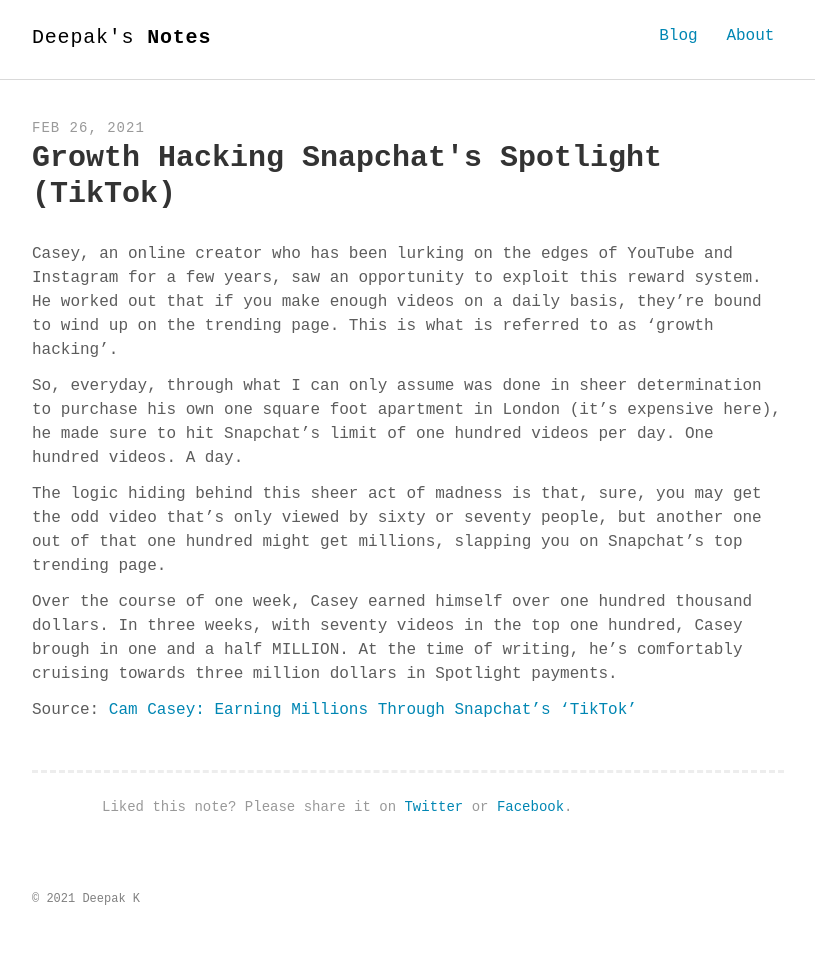
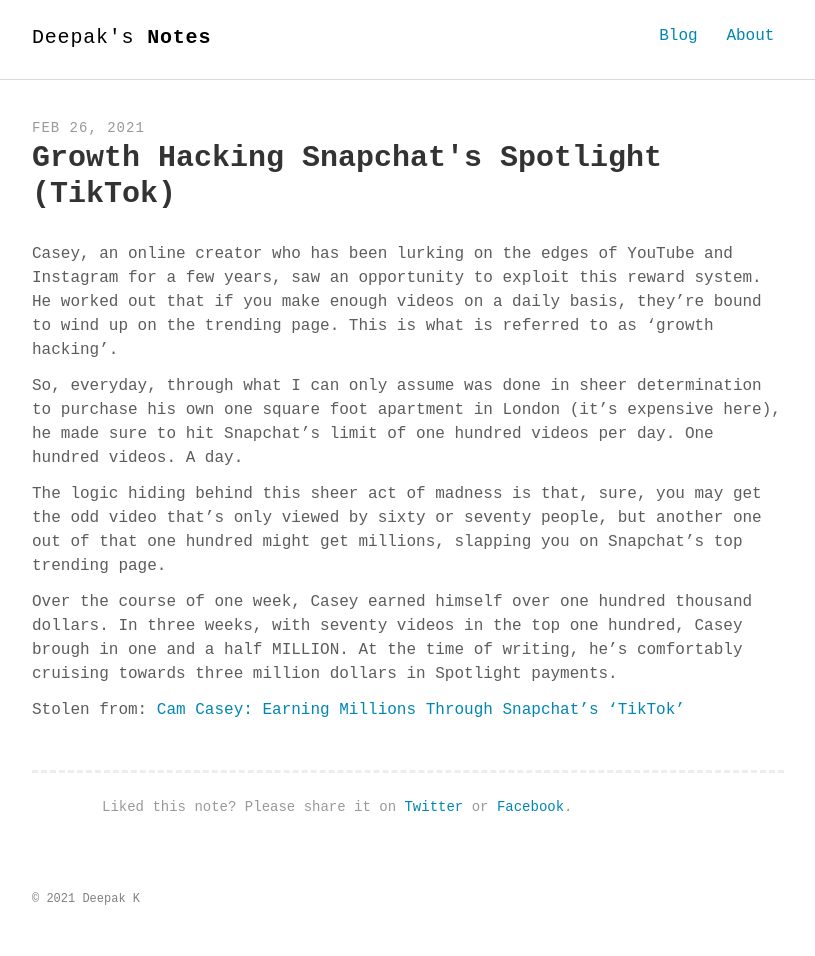
Before and after one commit to deepakness/deepak-notes-jk, a Jekyll site: the page built from _posts/2021-02-26-growth-hacking-example.md, in a window 1280 px wide. Shown: the whole page, without its empty margins (232-1047 px from the left). Built offline with Jekyll 4.4.1, drawn with Linux system fonts in a browser that asks for light colours; some web fonts are replaced.

Commit message:
new notes

```diff
--- a/_posts/2021-02-26-growth-hacking-example.md
+++ b/_posts/2021-02-26-growth-hacking-example.md
@@ -13,4 +13,4 @@ The logic hiding behind this sheer act of madness is that, sure, you may get the
 Over the course of one week, Casey earned himself over one hundred thousand dollars. In three weeks, with seventy videos in the top one hundred, Casey brough in one and a half MILLION. At the time of writing, he’s comfortably cruising towards three million dollars in Spotlight payments.
 
 
-Source: [Cam Casey: Earning Millions Through Snapchat’s ‘TikTok’](https://replayed.co/posts/cam-casey-earning-millions-through-snapchat-s-tiktok)
+Stolen from: [Cam Casey: Earning Millions Through Snapchat’s ‘TikTok’](https://replayed.co/posts/cam-casey-earning-millions-through-snapchat-s-tiktok)
```
